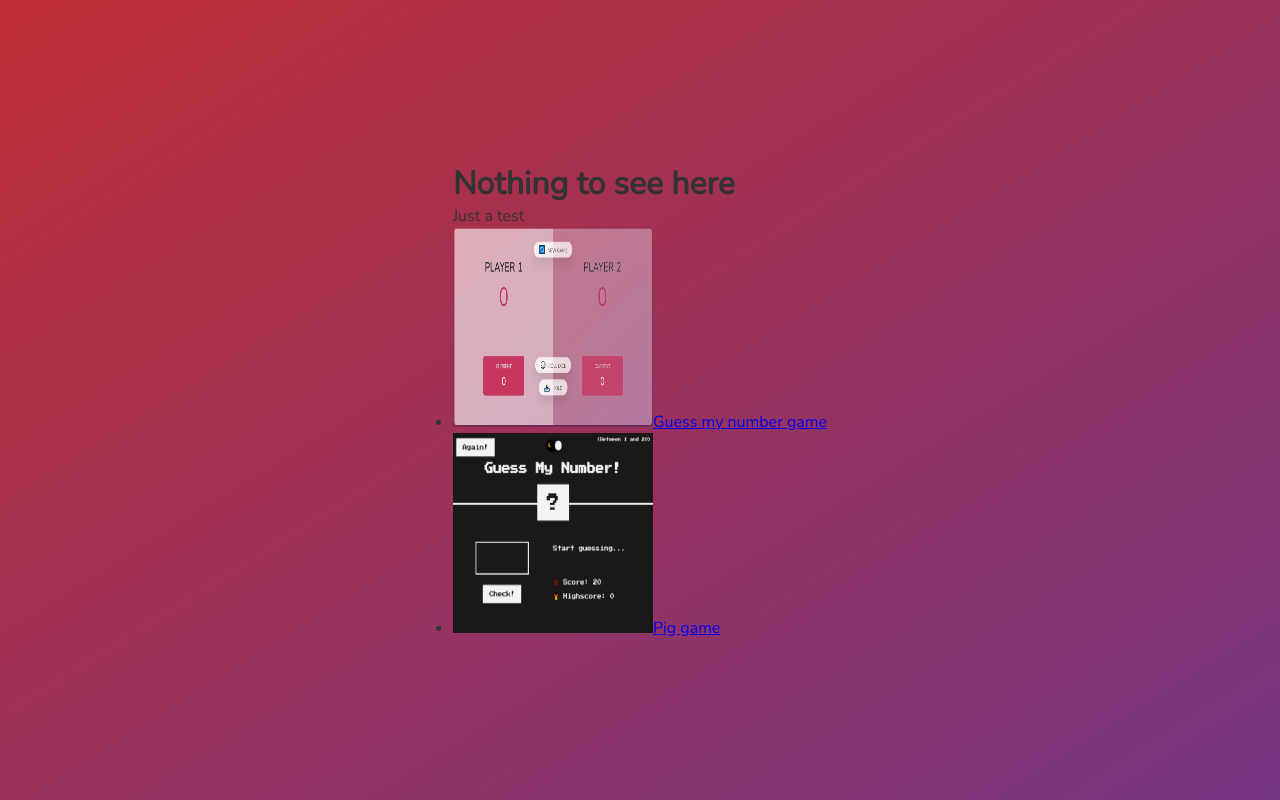
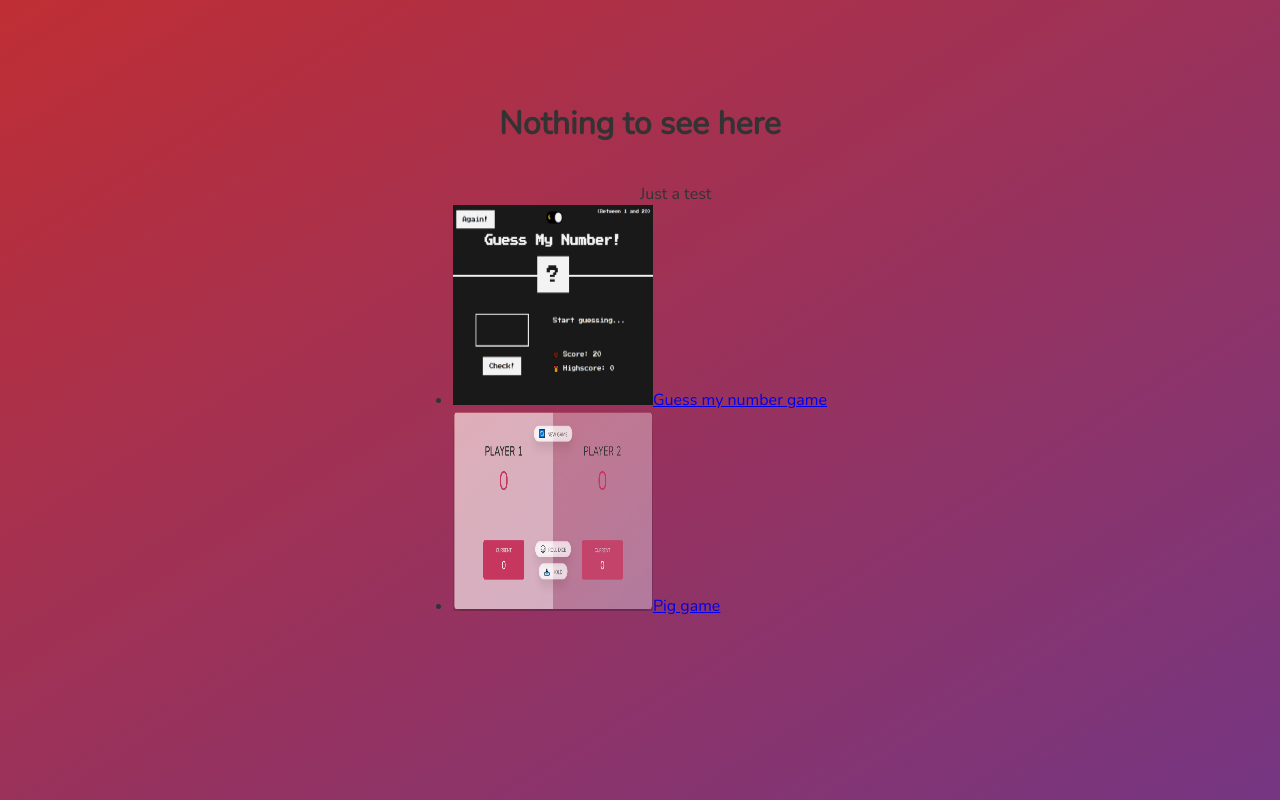
Before and after one commit to Ebaker1995/Old-Project-Website, a plain HTML site: page index.html in a window 1280 px wide. Drawn offline with nearby package versions, Linux system fonts and the light colour scheme.

Commit message:
fix images

```diff
--- a/index.html
+++ b/index.html
@@ -10,18 +10,21 @@
   <body>
     <main>
       <h1>Nothing to see here</h1>
-      <p>Just a test</p>
+      <p class="first">Just a test</p>
 
       <ul>
         <li>
           <a href="GuessMyNumber/index.html"
-            ><img src="Images/PigGame.PNG" width="200" height="200" />Guess my
-            number game</a
+            ><img
+              src="Images/GuessMyNumber.PNG"
+              width="200"
+              height="200"
+            />Guess my number game</a
           >
         </li>
         <li>
           <a href="PigGame/index.html"
-            ><img src="Images/GuessMyNumber.PNG" width="200" height="200" />Pig
+            ><img src="Images/PigGame.PNG" width="200" height="200" />Pig
             game</a
           >
         </li>
--- a/style.css
+++ b/style.css
@@ -21,3 +21,16 @@ body {
   align-items: center;
   justify-content: center;
 }
+
+h1 {
+  position: absolute;
+  top: 10%;
+  left: 50%;
+  transform: translate(-50%, 50%);
+}
+
+.first {
+  position: relative;
+  top: 10%;
+  left: 50%;
+}
```
